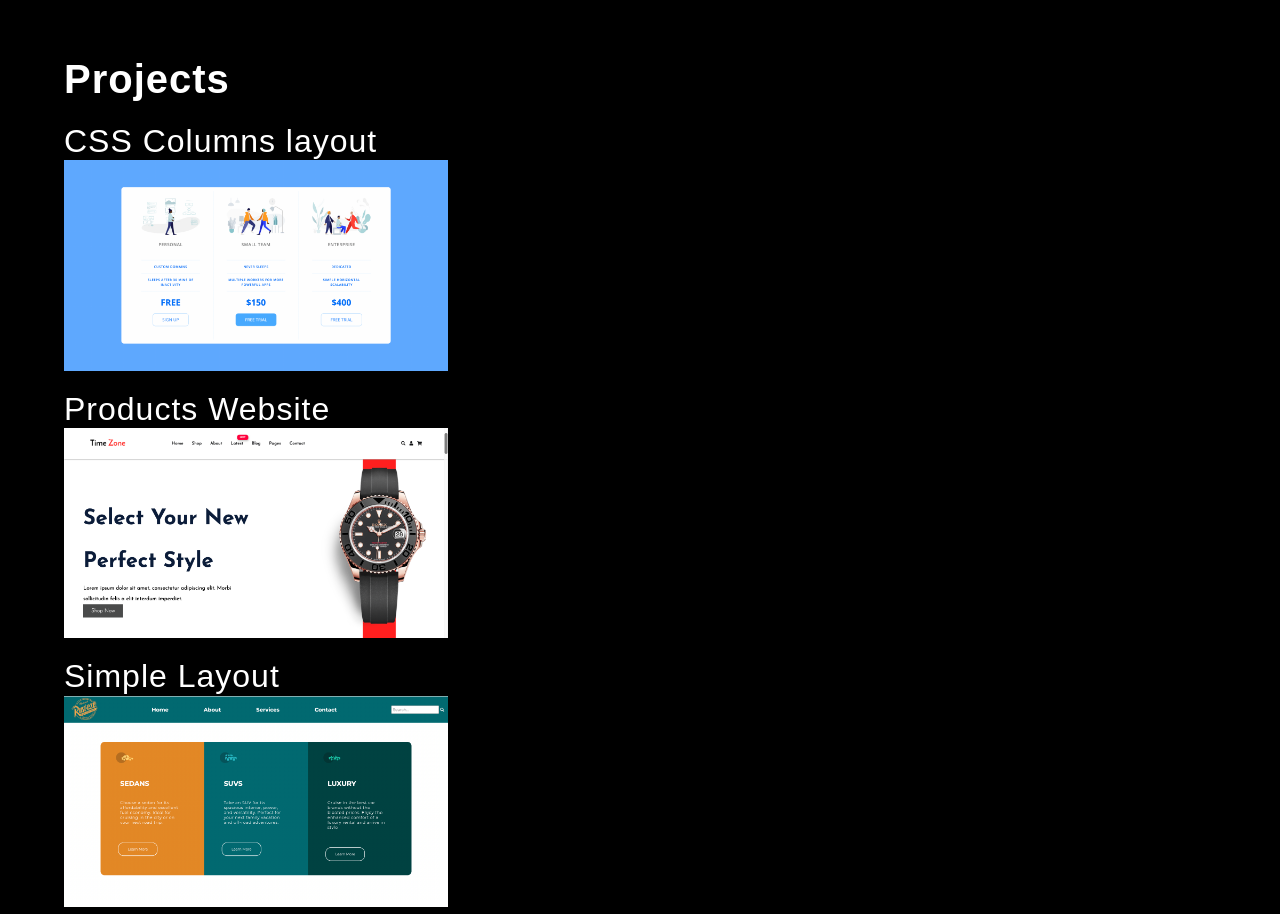
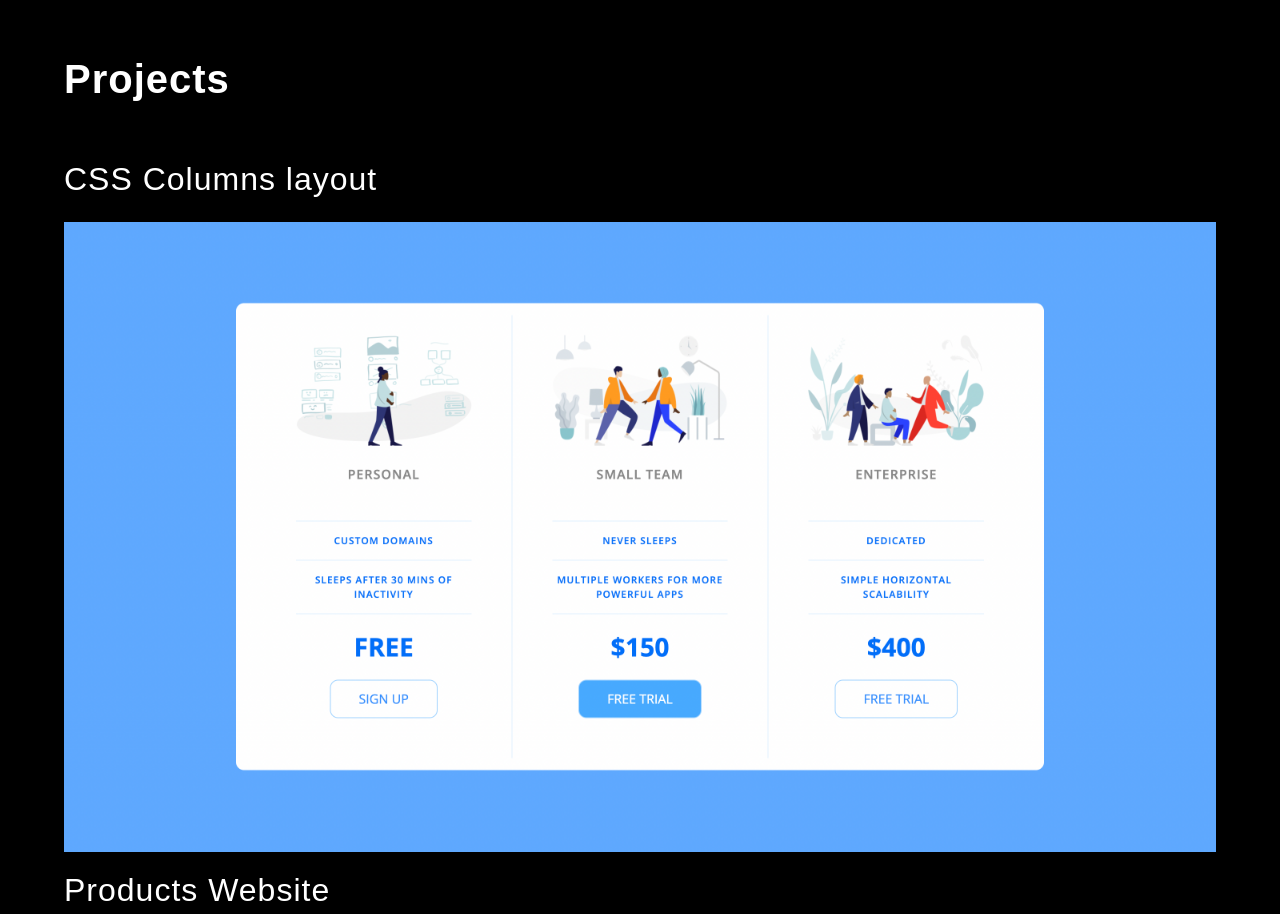
Before and after one commit to mennarihan5/newportfolio, a plain HTML site: page index.html in a window 1280 px wide. Shown: the part 1540-2454 px from the top of the page. Drawn offline with Linux system fonts and the light colour scheme.

Commit message:
css edits

```diff
--- a/style.css
+++ b/style.css
@@ -246,8 +246,8 @@ main {
 }
 /* PROJECTS */
 .projects {
-    width: 30%;
-    margin: 0 0 10%5%;
+    width: 90%;
+    margin: 0 0 10% 5%;
     .projects-title {
         margin-bottom: 5%;
         h3 {
@@ -267,6 +267,7 @@ main {
                 font-size: 2em;
                 line-height: 1.2;
                 letter-spacing: 1px;
+                margin-bottom: 2%;
             }
             img {
                 width: 100%;
```
